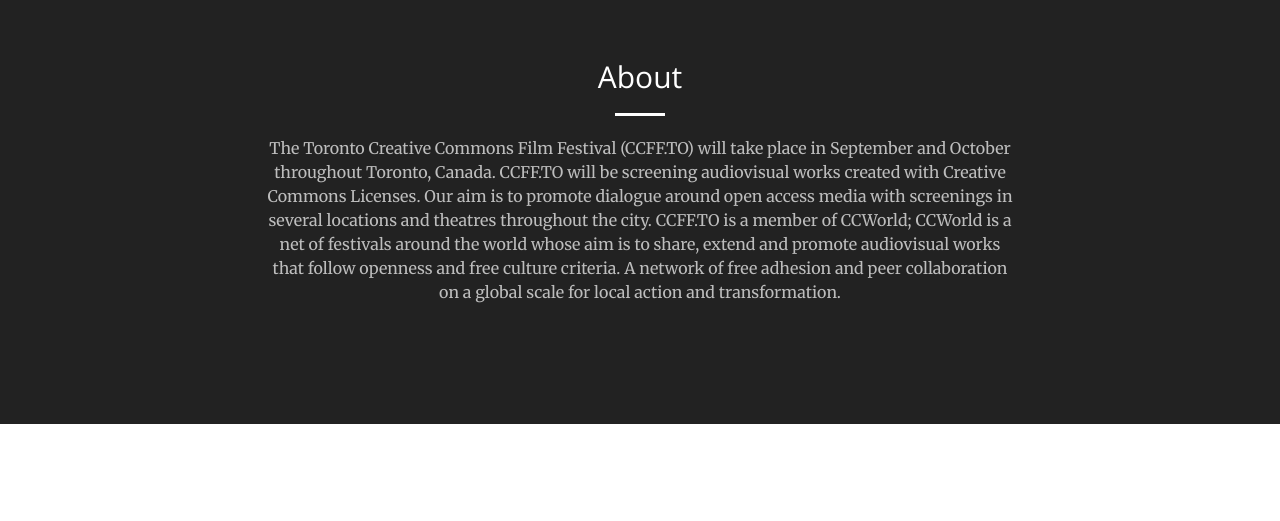
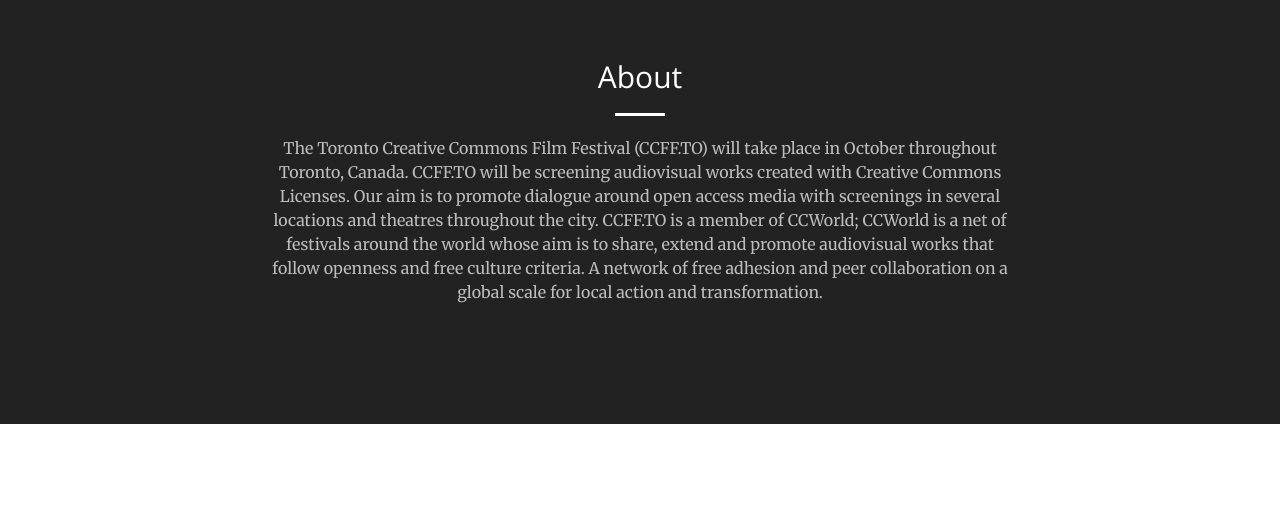
Before and after one commit to sriharikapu/CCFFTO-Website, a website: page index.html in a window 1280 px wide. Shown: the part 840-1361 px from the top of the page. Drawn offline with nearby package versions, Linux system fonts and the light colour scheme.

Commit message:
about change

```diff
--- a/index.html
+++ b/index.html
@@ -73,7 +73,7 @@
                 <div class="col-lg-8 col-lg-offset-2 text-center">
                     <h2 class="section-heading">About</h2>
                     <hr class="light">
-                    <p class="text-faded">The Toronto Creative Commons Film Festival (CCFF.TO) will take place in September and October throughout Toronto, Canada. CCFF.TO will be screening audiovisual works created with Creative Commons Licenses. Our aim is to promote dialogue around open access media with screenings in several locations and theatres throughout the city. CCFF.TO is a member of CCWorld; CCWorld is a net of festivals around the world whose aim is to share, extend and promote audiovisual works that follow openness and free culture criteria. A network of free adhesion and peer collaboration on a global scale for local action and transformation.</p>
+                    <p class="text-faded">The Toronto Creative Commons Film Festival (CCFF.TO) will take place in October throughout Toronto, Canada. CCFF.TO will be screening audiovisual works created with Creative Commons Licenses. Our aim is to promote dialogue around open access media with screenings in several locations and theatres throughout the city. CCFF.TO is a member of CCWorld; CCWorld is a net of festivals around the world whose aim is to share, extend and promote audiovisual works that follow openness and free culture criteria. A network of free adhesion and peer collaboration on a global scale for local action and transformation.</p>
                     <!-- <a href="#services" class="page-scroll btn btn-default btn-xl sr-button">Info</a> -->
                 </div>
             </div>
```
